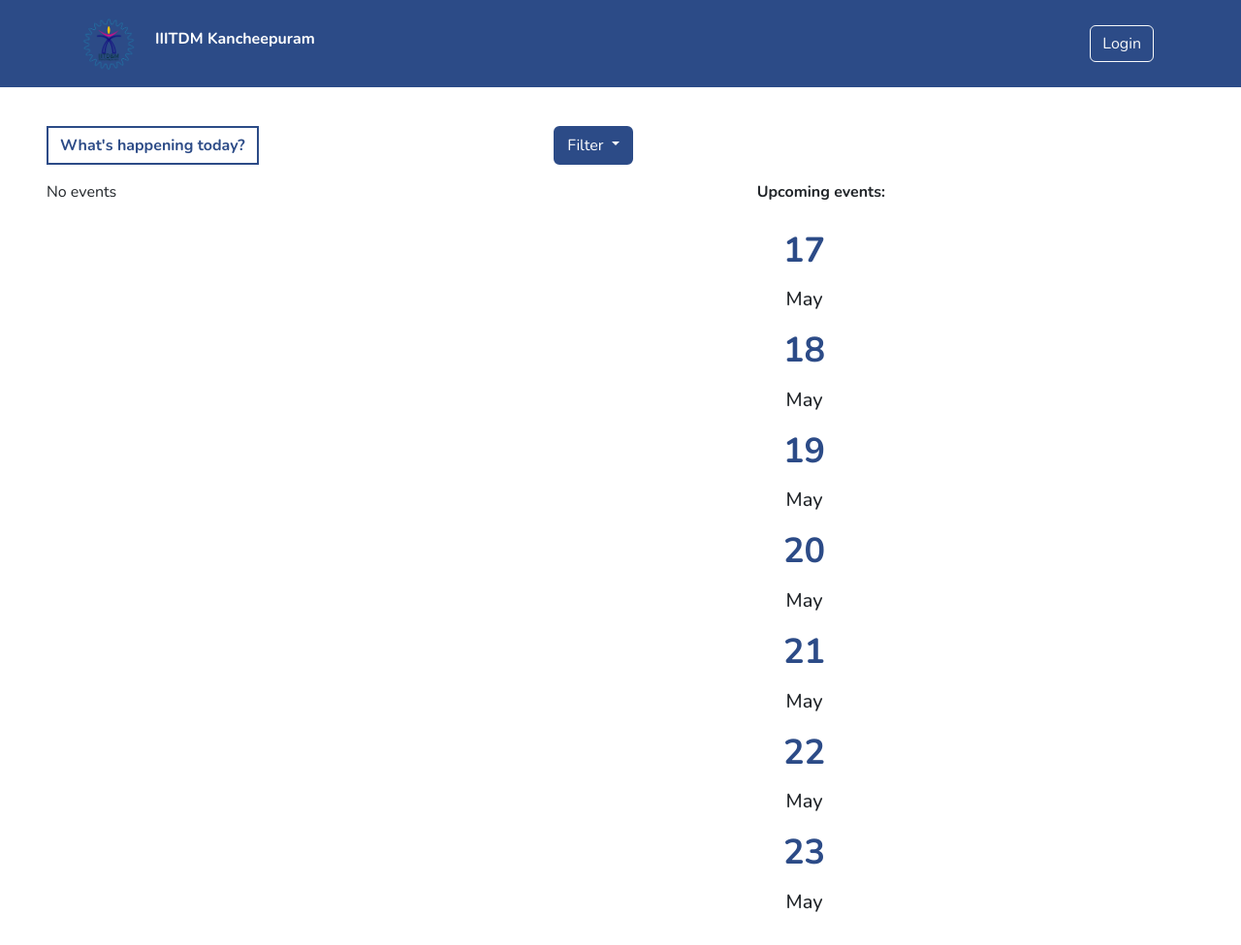
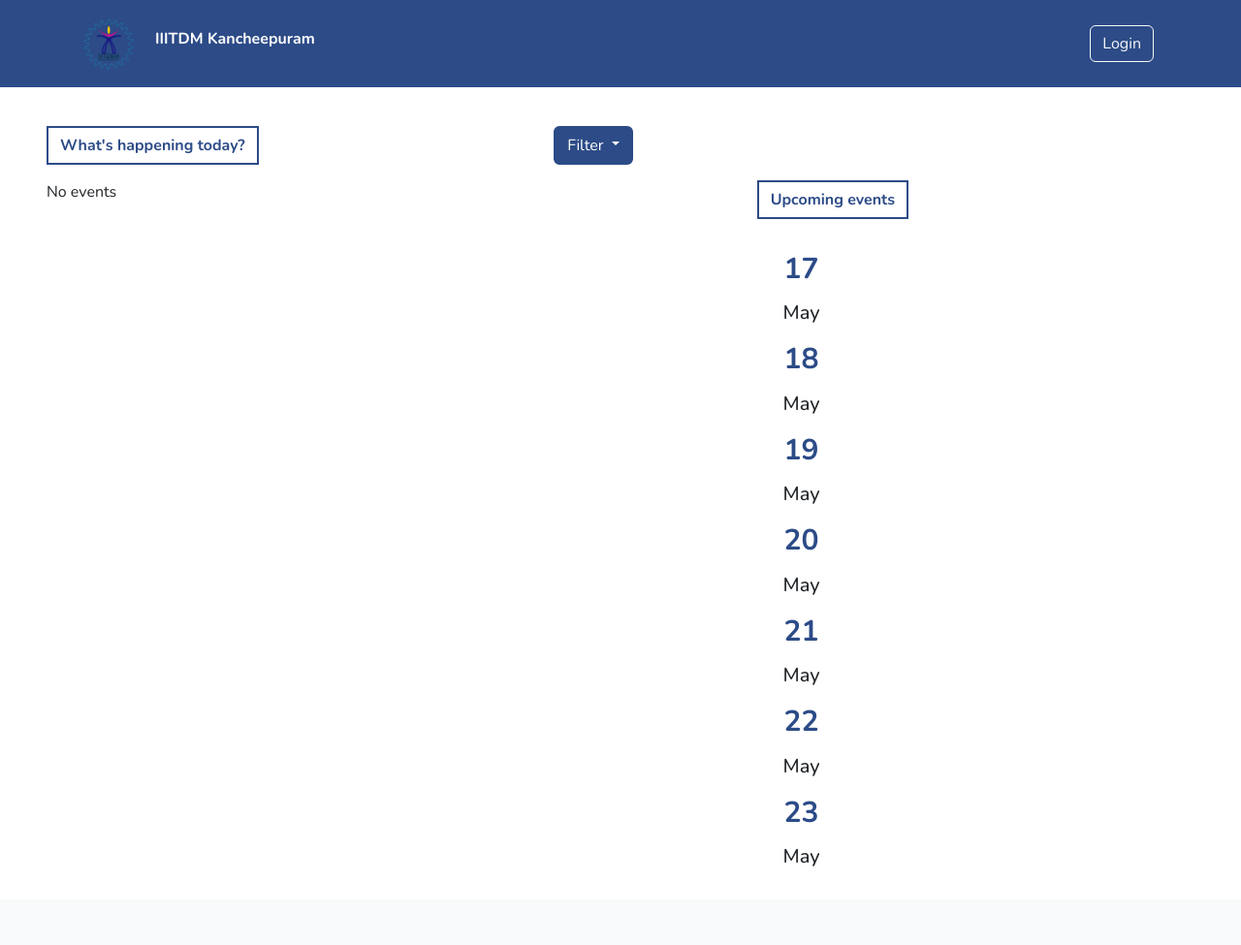
Before and after one commit to nimishathallapally/DBMS, a Django app: page /events/ in a window 1280 px wide. Shown: the whole page at 97% size. After the commit the page ends 894 px from the top, so only its background shows below. Run offline with Django 5.2, Linux system fonts and the light colour scheme; tables that the repository leaves empty hold one stand-in row (values such as "Sample post"); some libraries are stand-ins or nearby versions.

Commit message:
working on upcoming events

```diff
--- a/src/app1/templates/app1/events.html
+++ b/src/app1/templates/app1/events.html
@@ -54,25 +54,28 @@
             </div>
             {% endfor %}
         </div>
-
-
         {% endif %}
 
         <div class="offset-1 col-5">
-            <div class="fw-bold">
-                <p>Upcoming events:</p>
+            <div class="fw-bold mb-4">
+                <button type="button" style="color:#2C4B87; background-color:#ffffff;font-weight:bold ; border:#2C4B87 2px solid" class="btn btn-primary rounded-0">Upcoming events</button>
             </div>
-            <div class="row me-4">
+            <div class="row me-5">
             {% for key, value in agenda.items %}
                 <div class="col-3 text-center">
-                    <h2 class="display-5"><span class="badge" style="color:#2C4B87">{{key|date:"j"}}</span></h2>
+                    <h1 class="display-6"><span class="badge" style="color:#2C4B87">{{key|date:"j"}}</span></h1>
                     <h5>{{key|date:"M"}}</h5>
                 </div>
+
                 <div class="col-9">
                     {% for v in value %}
-                    <ul class="list-inline">
-                        <li class="list-inline-item"><i class="fa fa-calendar-o" aria-hidden="true"></i> {{v}}</li>
+                    {% if value|length == 0 %}
+                            <p>No events</p>
+                    {% else %}
+                    <ul class="list-inline mt-1 event_{{ v.dept_id }}" style="margin-bottom: 10px;">
+                        <li class="list-inline-item ms-3 p-1"><i class="fa fa-calendar-o" aria-hidden="true"></i>{{v.name}}</li>
                     </ul>
+                    {% endif %}
                     {% endfor %}
                 </div>
             {% endfor %}
```
